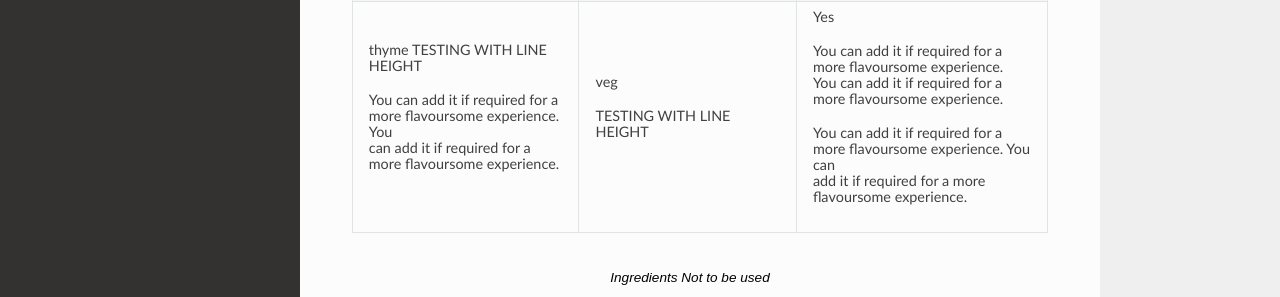
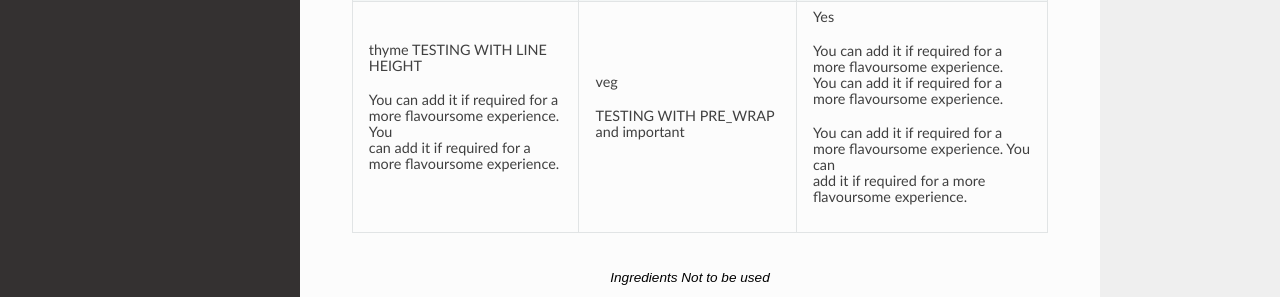
Before and after one commit to PriyankaLiz/pri-rtd4-tutorial, a Sphinx documentation site: the page built from docs/source/usage.rst, in a window 1280 px wide and 900 px high, scrolled down 1669 px. Shown: the part 314-611 px from the top of the window. Built offline with Sphinx 7.4.7 and the Read the Docs theme 2.0.0, drawn with Linux system fonts in a browser that asks for light colours.

Commit message:
Update doc to check changes

```diff
--- a/docs/source/usage.rst
+++ b/docs/source/usage.rst
@@ -92,7 +92,7 @@ parsley You can add it if required for a more flavoursome experience.
         can add it if required for a more flavoursome experience.
       - veg
 
-        TESTING WITH LINE HEIGHT
+        TESTING WITH PRE_WRAP and important
       - Yes
 
         You can add it if required for a more flavoursome experience.
```
